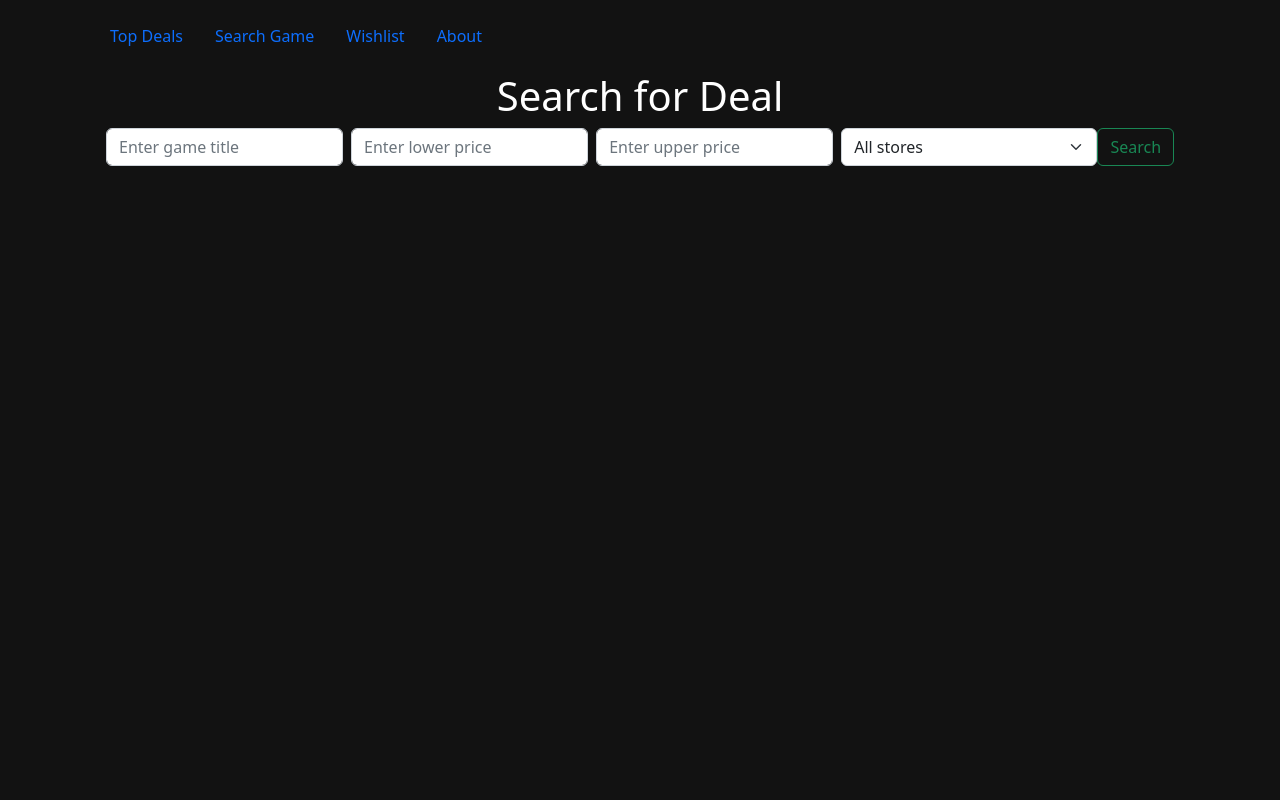
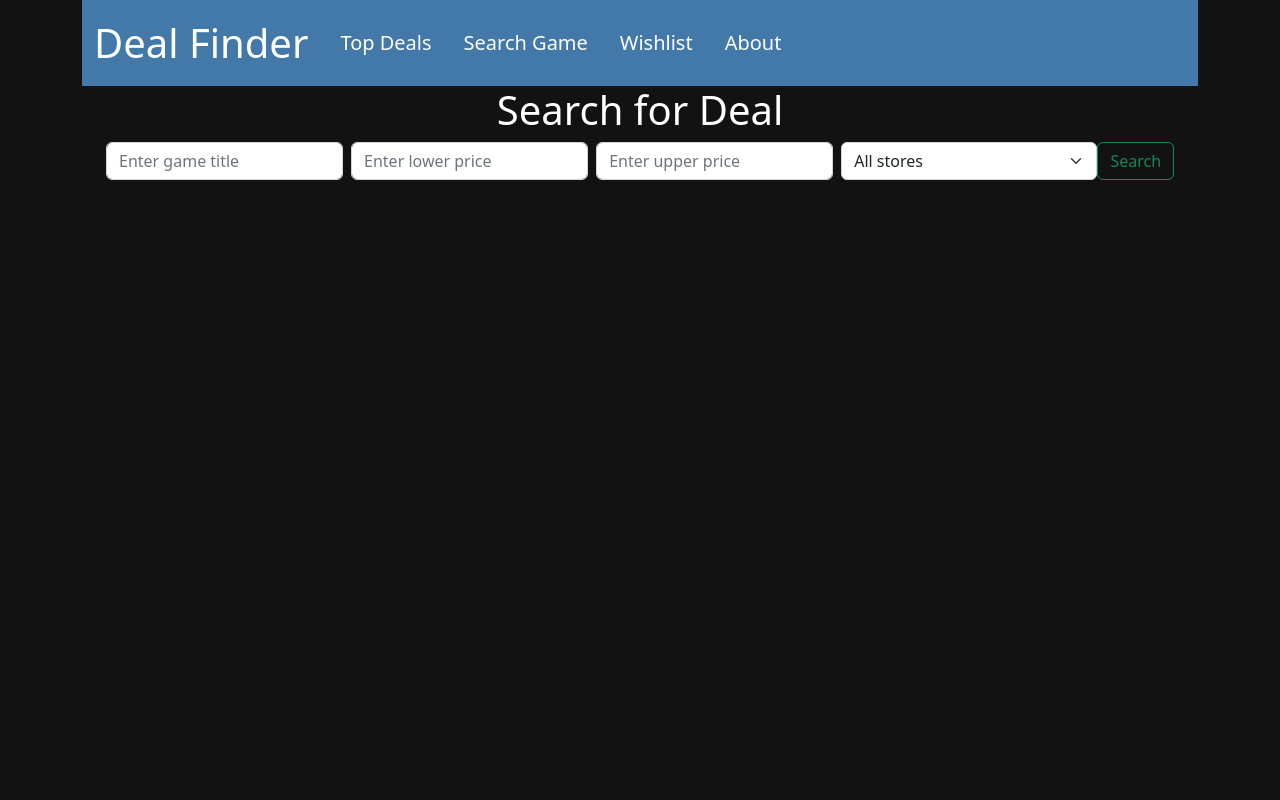
Before and after one commit to S00221754/AngularProjectDB, an Angular app in the folder GameDeals/: page /search in a window 1280 px wide. Shown: the top 800 px of the page. Built offline with nearby package versions, Linux system fonts and the light colour scheme.

Commit message:
design complete

```diff
--- a/GameDeals/src/app/app.component.css
+++ b/GameDeals/src/app/app.component.css
@@ -4,11 +4,3 @@
 body {
     padding-bottom: 100px;
   }
-
-footer{
-    position: absolute;
-bottom: 0;
-width: 100%;
-height: 60px; /* Change this value to adjust the height of the footer */
-
-}
--- a/GameDeals/src/app/app.component.html
+++ b/GameDeals/src/app/app.component.html
@@ -1,9 +1,33 @@
 <body class="bg-dark">
     <div class="container">
-        <nav class="navbar navbar-expand-lg navbar-light bg bg-dark">
+      <nav class="navbar navbar-expand-lg bg-body-tertiary" style="background-color: #4279a8;">
         <div class="container-fluid">
-            <div class="collapse navbar-collapse" id="navbarNav">
-              <ul class="navbar nav">
+          <a class="navbar-brand text-white" style="font-size: 40px;" routerLink="/" routerLinkActive="">Deal Finder</a>
+          <button class="navbar-toggler" type="button" data-bs-toggle="collapse" data-bs-target="#navbarNavDropdown" aria-controls="navbarNavDropdown" aria-expanded="false" aria-label="Toggle navigation">
+            <span class="navbar-toggler-icon"></span>
+          </button>
+          <div class="collapse navbar-collapse" id="navbarNavDropdown">
+            <ul class="nav justify-content-center " style="font-size: 20px;">
+              <li class="nav-item ">
+                <a class="nav-link text-white" routerLink="/" routerLinkActive="">Top Deals</a>
+              </li>
+              <li class="nav-item">
+                <a class="nav-link text-white" routerLink="search" routerLinkActive="active">Search Game</a>
+              </li>
+              <li class="nav-item">
+                  <a class="nav-link text-white" routerLink="wishlist" routerLinkActive="active">Wishlist</a>
+                </li>
+                <li class="nav-item">
+                  <a class="nav-link text-white" routerLink="about" routerLinkActive="active">About</a>
+                </li>
+            </ul>
+          </div>
+        </div>
+      </nav>
+      <!-- <nav class="navbar navbar-expand-xl navbar-light bg bg-dark ">
+        <div class="container-fluid ">
+          <div class="collapse navbar-collapse justify-content-center" id="navbarNav">
+            <ul class="nav justify-content-center">
               <li class="nav-item">
                 <a class="nav-link" routerLink="/" routerLinkActive="">Top Deals</a>
               </li>
@@ -19,7 +43,9 @@
             </ul>
           </div>
         </div>
-        </nav>
+      </nav> -->
+
+
       <router-outlet></router-outlet>
       </div>
 </body>
--- a/GameDeals/src/app/components/gamelist/gamelist.component.html
+++ b/GameDeals/src/app/components/gamelist/gamelist.component.html
@@ -3,7 +3,7 @@
     <div class="row">
       <div class="col-md-6">
         <h1 class="text-center text-white">Best Deals</h1>
-        <div style="max-height: 700px; overflow-y: scroll; margin: 30px;">
+        <div style="max-height: 700px; overflow-y: scroll; margin: 30px; border: 5px solid #4279a8; border-radius: 5px;" >
           <div *ngFor="let game of dealData">
             <div class="card mb-3" *ngIf="game.dealRating >= 9.5">
               <img src="{{game.thumb}}" class="card-img-top img-fluid">
@@ -19,7 +19,7 @@
       </div>
       <div class="col-md-6">
         <h1 class="text-center text-white">Top Games on Sale</h1>
-        <div style="max-height: 700px; overflow-y: scroll; margin: 30px;">
+        <div style="max-height: 700px; overflow-y: scroll; margin: 30px; border: 5px solid #4279a8; border-radius: 5px;">
           <div *ngFor="let game of topGameData">
             <div class="card mb-3">
               <img src="{{game.thumb}}" class="card-img-top img-fluid">
@@ -34,7 +34,7 @@
         </div>
       </div>
       <div class="d-flex justify-content-center">
-        <button class="btn btn-primary">Centered Button</button>
+        <button class="btn btn-primary" routerLink="wishlist" routerLinkActive="active">View Wishlist</button>
       </div>
 
     </div>
--- a/GameDeals/src/app/components/gamelist/gamelist.component.ts
+++ b/GameDeals/src/app/components/gamelist/gamelist.component.ts
@@ -33,6 +33,7 @@ export class GamelistComponent implements OnInit {
     addGame= new AddGame(title,salePrice,normalPrice, thumb, steamRatingPercent, dealRating, isOnSale)
     this._wishlistApiService.addGame(addGame).subscribe(gameData =>
       {
+        alert("Game has been added to Wishlist")
         this.gameData= gameData
       });
     return false;
--- a/GameDeals/src/app/components/searchgame/searchgame.component.ts
+++ b/GameDeals/src/app/components/searchgame/searchgame.component.ts
@@ -22,7 +22,7 @@ export class SearchgameComponent {
 
     // Check if at least one of the fields is not empty
     if (!gameTitle && !lower && !upper && !storeID) {
-      console.log('Please enter at least one search parameter.');
+      alert('Please enter at least one search parameter.');
       return false;
     }
 
@@ -39,6 +39,7 @@ export class SearchgameComponent {
     addGame= new AddGame(title,salePrice,normalPrice, thumb, steamRatingPercent, dealRating, isOnSale)
     this._wishlistApiService.addGame(addGame).subscribe(gameData =>
       {
+        alert("Game has been added to wishlist")
         this.gameData= gameData
       });
     return false;
--- a/GameDeals/src/app/components/wishlist/wishlist.component.html
+++ b/GameDeals/src/app/components/wishlist/wishlist.component.html
@@ -1,7 +1,7 @@
 <div class="container"(removeGameEvent)="refreshList()" style="padding-bottom: 400px;">
     <h1 class="text-center text-white">Wishlist</h1>
     <div *ngFor="let game of gameData" class="mx-auto w-75">
-      <div class="card mb-3">
+      <div class="card mb-3" style="border: 5px solid #4279a8;" >
         <div class="row no-gutters">
           <div class="col-md-4">
             <img src="{{game.thumb}}" class="card-img" [style.height.px]="gameimageheight"/>
```
Lines whose indentation alone changed are shown as unchanged.
